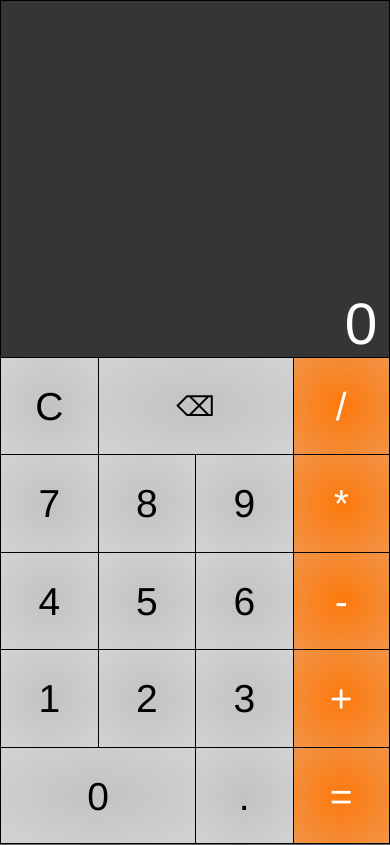
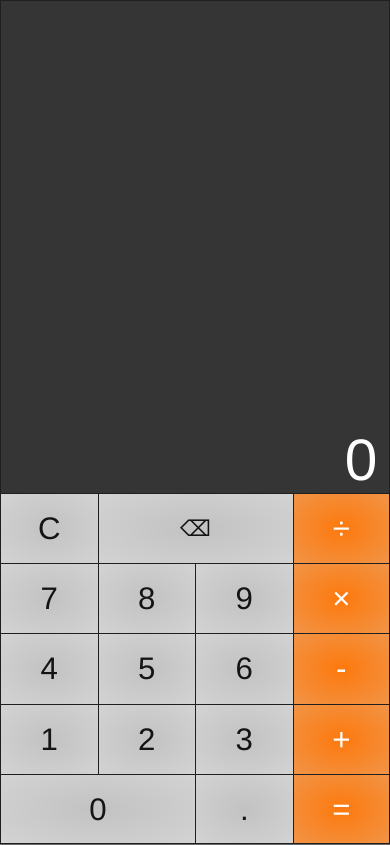
Before and after one commit to ingate/calculator-pwa-vue, a Vue app: page / in a window 390 px wide. Built offline with nearby package versions, Linux system fonts and the light colour scheme.

Commit message:
looks improoved

```diff
--- a/src/components/Calculator.vue
+++ b/src/components/Calculator.vue
@@ -5,11 +5,11 @@
             <div class="keypad">
                 <div @click="reset()" class="key">C</div>
                 <div @click="backspace()" class="key double_column pencil">⌫</div>
-                <div @click="append('/')" class="key operator">/</div>
+                <div @click="append('/')" class="key operator">÷</div>
                 <div @click="append('7')" class="key">7</div>
                 <div @click="append('8')" class="key">8</div>
                 <div @click="append('9')" class="key">9</div>
-                <div @click="append('*')" class="key operator">*</div>
+                <div @click="append('*')" class="key operator">×</div>
                 <div @click="append('4')" class="key">4</div>
                 <div @click="append('5')" class="key">5</div>
                 <div @click="append('6')" class="key">6</div>
@@ -123,39 +123,39 @@ export default {
     text-align: right;
     background-color: rgb(53, 53, 53);
     color: white;
-    font-size: 8vmin;
+    font-size: 7vmin;
     padding: 0 3vmin;
-    border-top: 1px solid black;
-    border-left: 1px solid black;
-    border-right: 1px solid black;
+    border-top: 1px solid rgb(31, 31, 31);
+    border-left: 1px solid rgb(31, 31, 31);
+    border-right: 1px solid rgb(31, 31, 31);
 }
 
 .keypad {
     display: grid;
-    grid-template: repeat(5, 10vmin) / repeat(4, 10vmin);
-    font-size: 5vmin;
+    grid-template: repeat(5, 7vmin) / repeat(4, 10vmin);
+    font-size: 4vmin;
 }
 
 .key {
     text-align: center;
     vertical-align: center;
-    line-height: 10vmin;
+    line-height: 7vmin;
     /* background-color: lightgrey; */
     background: padding-box radial-gradient(rgb(194, 194, 194), lightgrey);
-    color: black;
-    border-top: 1px solid black;
-    border-left: 1px solid black;
+    color: rgb(20, 20, 20);
+    border-top: 1px solid rgb(31, 31, 31);
+    border-left: 1px solid rgb(31, 31, 31);
 }
 
 .operator {
     /* background-color: #f98930; */
     background: padding-box radial-gradient(#fd790d, #f19447);
     color: white;
-    border-right: 1px solid black;
+    border-right: 1px solid rgb(31, 31, 31);
 }
 
 .last_row {
-    border-bottom: 1px solid black;
+    border-bottom: 1px solid rgb(31, 31, 31);
 }
 
 .double_column {
@@ -169,13 +169,13 @@ export default {
 @media (min-width: 640px) {
     .calculator {
         width: 40vmin;
-        height: 80vmin;
+        height: 70vmin;
     }
 }
 
 @media (max-width: 640px) and (orientation: portrait) {
     body {
-        background-color: black;
+        background-color: rgb(31, 31, 31);
     }
 
     .wrapper {
@@ -193,18 +193,18 @@ export default {
     }
 
     .keypad {
-        grid-template: repeat(5, 25vmin) / repeat(4, 25vmin);
-        font-size: 10vmin;
+        grid-template: repeat(5, 18vmin) / repeat(4, 25vmin);
+        font-size: 8vmin;
     }
 
     .key {
-        line-height: 25vmin;
+        line-height: 18vmin;
     }
 }
 
 @media (max-width: 640px) and (orientation: landscape) {
     body {
-        background-color: black;
+        background-color: rgb(31, 31, 31);
     }
 
     .calculator {
@@ -220,7 +220,7 @@ export default {
 
     .keypad {
         grid-template: repeat(5, 20vmin) / repeat(4, 20vmin);
-        font-size: 10vmin;
+        font-size: 8vmin;
     }
 
     .key {
```
